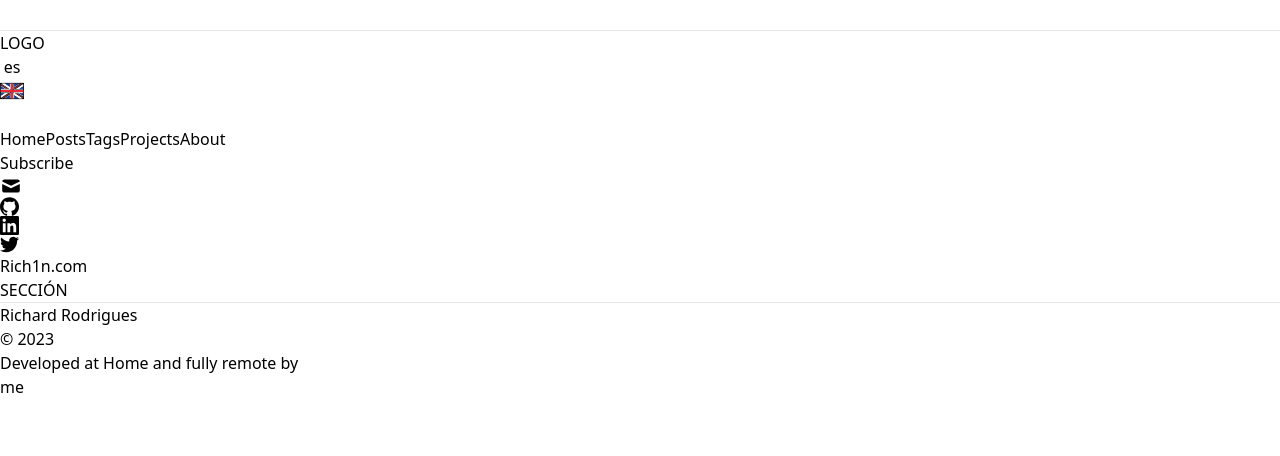
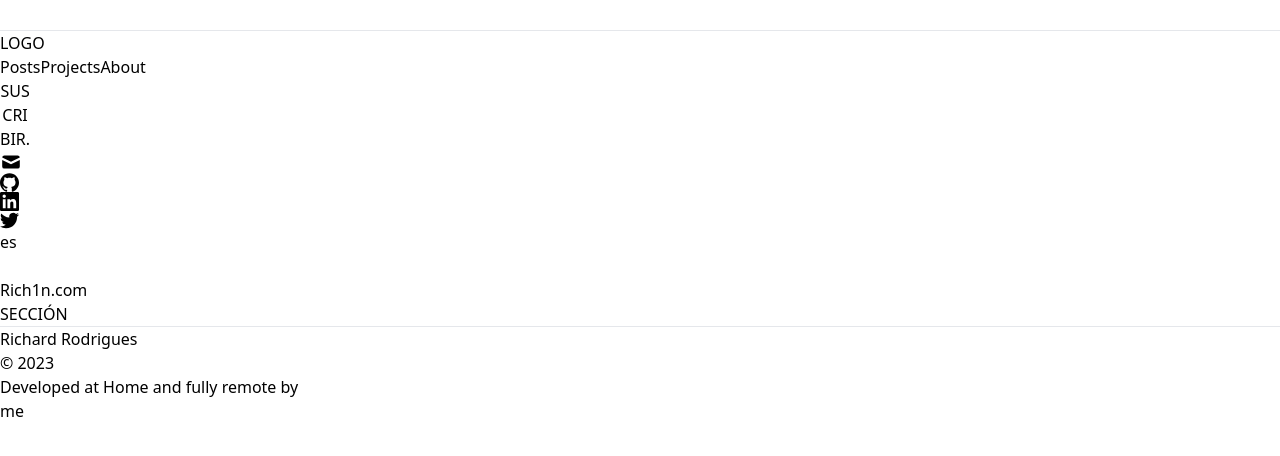
Before and after one commit to rich1n/rich1n.github.io, a Next.js app: page / in a window 1280 px wide. Shown: the top 456 px of the page. Built offline with nearby package versions, Linux system fonts and the light colour scheme.

Commit message:
Layout improvement V.0.4

```diff
--- a/components/Layout2.js
+++ b/components/Layout2.js
@@ -12,10 +12,7 @@ export default function Layout({ children, title = '', description = '', home })
 				<title>{title}</title>
 				<link rel="icon" href="/favicon.ico" />
 			</Head>
-				{/**
-				 * Sidebar + Main Section
-				 */}
-
+				{/* Sidebar + Main Section */}
 			<div className="w-14 sticky">
 				<Sidebar2 />
 			</div>
--- a/components/layouts/DarkMode.js
+++ b/components/layouts/DarkMode.js
@@ -12,7 +12,7 @@ const DarkMode = () => {
     <button
       aria-label="Toggle Dark Mode"
       type="button"
-      className="ml-1 mr-1 h-8 w-8 rounded p-1 sm:ml-4 hover:bg-gray-600 duration-700"
+      className="ml-1 mr-1 h-8 w-8 rounded p-1 hover:bg-gray-600 duration-700"
       onClick={() => setTheme(theme === 'dark' || resolvedTheme === 'dark' ? 'light' : 'dark')}
     >
       <svg className="text-gray-900 dark:text-gray-100" fill="currentColor" xmlns="https://www.w3.org/2000/svg" viewBox="0 0 20 20">
--- a/components/layouts/FooterSidebar.js
+++ b/components/layouts/FooterSidebar.js
@@ -1,14 +1,29 @@
+import { useRouter } from "next/router"
 import SocialLinksIcons from "./SocialLinksIcons"
 
 export default function FooterBar() {
-  return (
+	const { locale } = useRouter()
+	const defaultLang = locale === 'es'
+
+	return (
 		<div className="mx-auto mt-16 flex flex-col items-center">
 			<div>
 				<button
-					className="ml-1 mr-1 h-8 rounded p-1 sm:ml-4 hover:bg-gray-600 duration-500"
+					className="ml-1 mr-1 rounded p-1 sm:ml-4 hover:bg-gray-600 duration-500"
 					type="button"
-					aria-label="Subscribe Button">
-					Subscribe
+					aria-label="Subscribe Button"
+				>
+					<span>
+						{ defaultLang ? 'SUS' : 'SUB' }
+					</span>
+					<br/>
+					<span>
+								{ defaultLang ? 'CRI' : 'SCR' }
+					</span>
+					<br/>
+					<span>
+						{ defaultLang ? 'BIR.' : 'IBE.' }
+					</span>
 				</button>
 			</div>
 			<div>
--- a/components/layouts/LangBar.js
+++ b/components/layouts/LangBar.js
@@ -18,27 +18,14 @@ export default function LangBar2() {
 			<div className="p-1">
 				{ defaultLang ?
 					<button onClick={onChangeLanguage('en')} value='' defaultChecked = { locale === 'es' }>
-						<div className="flex gap-2">
+						<div className="flex gap-2 uppercase">
 							{locale}
-							<Image
-								src={English.src}
-								width={24}
-								height={24}
-								alt={ defaultLang ? 'Ícono idioma inglés' : 'English flag icon' }
-								loading="lazy"
-							/>
 						</div>
 					</button>
 					:
 					<button onClick={onChangeLanguage('es')} value='' defaultChecked = { locale === 'es' }>
-						<div className="flex gap-2">
+						<div className="flex gap-2 uppercase">
 							{locale}
-							<Image
-								src={Spanish.src}
-								width={24}
-								height={24}
-								alt={ defaultLang ? 'Ícono idioma español' : 'Spanish flag icon' }
-								loading="lazy"                  />
 						</div>
 					</button>
 				}
--- a/components/layouts/Sidebar.js
+++ b/components/layouts/Sidebar.js
@@ -20,13 +20,6 @@ export default function Navbar() {
       </div>
         <nav className="flex flex-row items-start relative px-4 md:px-0 pb-0 fade md:relative" >
           <div className="text-base leading-5">
-            {/**
-             * Spanish English Language Button & Dark Mode Toggle Button
-             */}
-            <div className='flex'>
-              <LangBar />
-              <DarkMode />
-            </div>
               {/**
               * Nav Link Bar
               */}
@@ -42,6 +35,11 @@ export default function Navbar() {
               ))}
             </div>
             <FooterSidebar />
+            <div className='text-center'>
+              <LangBar />
+              <DarkMode />
+            </div>
+
           </div>
         </nav>
       </div>
--- a/data/NavLinks.js
+++ b/data/NavLinks.js
@@ -1,7 +1,5 @@
 const headerNavLinks = [
-  { href: '/', title: 'Home' },
   { href: '/', title: 'Posts' },
-  { href: '/', title: 'Tags' },
   { href: '/', title: 'Projects' },
   { href: '/about', title: 'About' },
 ]
```
Also changed, not shown: components/Sidebar2.js (+3 -10 lines). Lines whose indentation alone changed are shown as unchanged.
